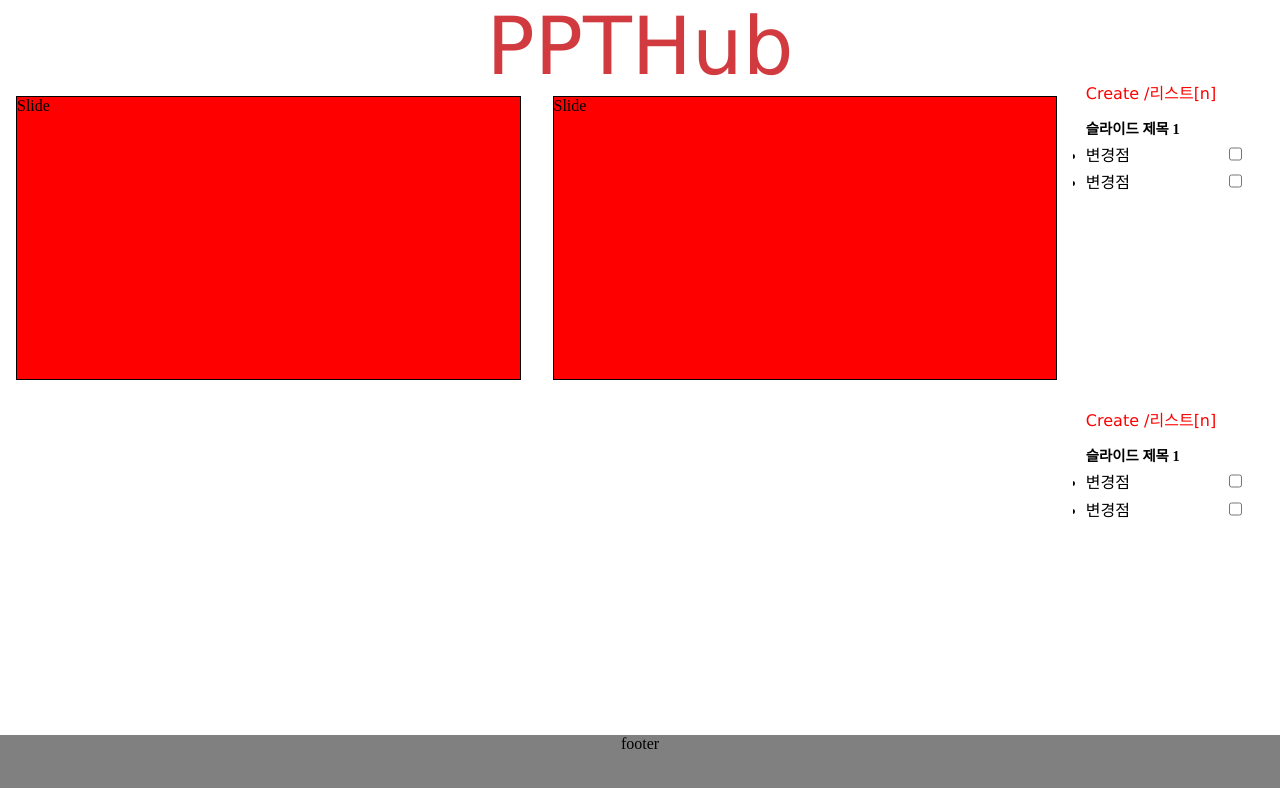
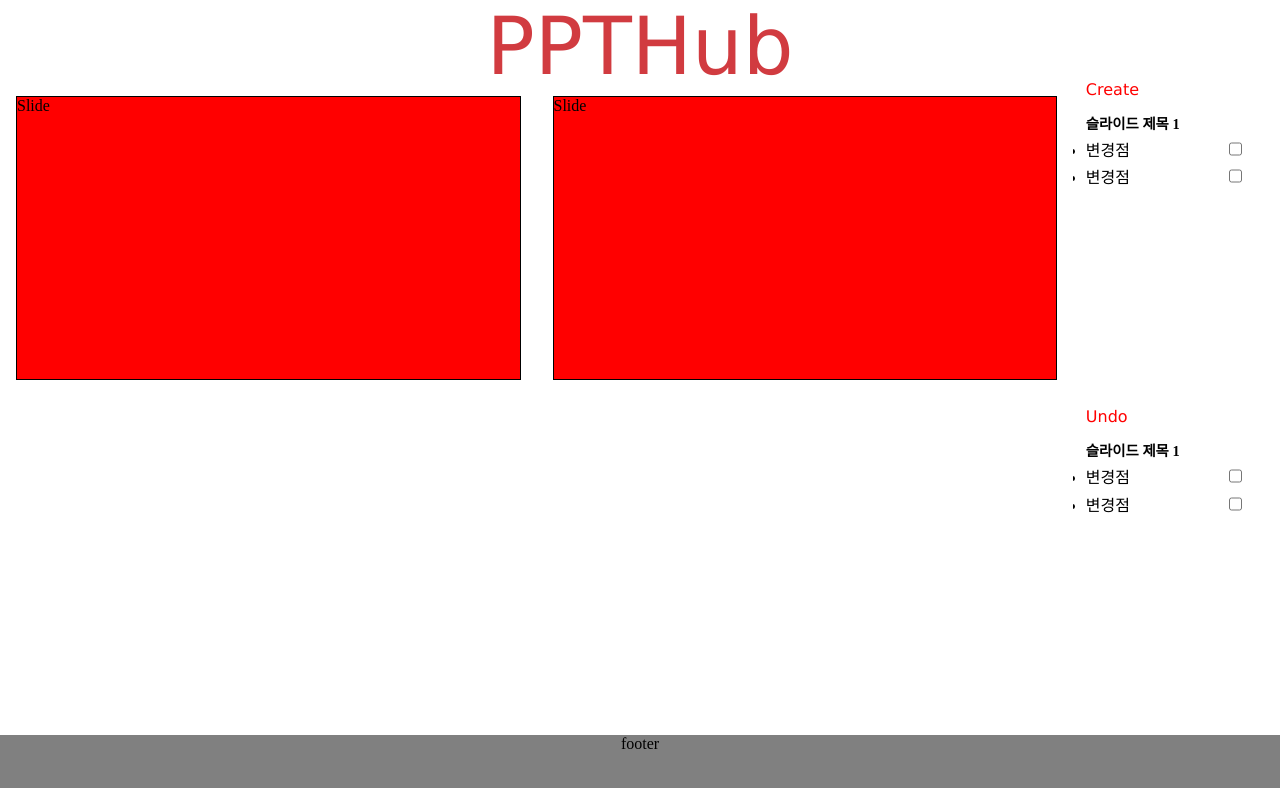
Before and after one commit to Team-threeI/ppthub-client, a React (Create React App) app: page / in a window 1280 px wide. Shown: the top 788 px of the page. Built offline with nearby package versions, Linux system fonts and the light colour scheme.

Commit message:
FIx: Side Bar css 태그 태그 네임 변경 및 수정

```diff
--- a/src/components/SideBar/SideBar.js
+++ b/src/components/SideBar/SideBar.js
@@ -5,8 +5,14 @@ import SideBarData from "./SideBarList";
 function SideBar() {
   return (
     <SideBarContainer>
-      <SideBarData />
-      <SideBarData />
+      <SideBarSection>
+        <SideBarHeader>Create</SideBarHeader>
+        <SideBarData />
+      </SideBarSection>
+      <SideBarSection>
+        <SideBarHeader>Undo</SideBarHeader>
+        <SideBarData />
+      </SideBarSection>
     </SideBarContainer>
   );
 }
@@ -18,35 +24,17 @@ const SideBarContainer = styled.div`
   height: 100%;
 `;
 
-const SideBarLittleTitle = styled.p`
-  font-family: "Lucida Sans", sans-serif;
-`;
-
-const SideBarCreateList = styled.div`
-  display: flex;
-  flex-direction: column;
-  position: fixed;
-  top: 13%;
+const SideBarSection = styled.section`
   width: 100%;
-  height: 36%;
+  height: 100%;
+  padding-left: 1vw;
   overflow: auto;
 `;
 
-const SideBarUndoList = styled(SideBarCreateList)`
-  top: 53%;
-`;
-
-const SideBarCreate = styled(SideBarLittleTitle)`
-  position: fixed;
-  width: 100%;
+const SideBarHeader = styled.header`
   color: red;
-`;
-const SideBarUndo = styled(SideBarLittleTitle)`
-  position: fixed;
-  top: 50%;
-  width: 100%;
-  background: white;
-  color: blue;
+  font-family: "Lucida Sans", sans-serif;
+  padding-bottom: 1vw;
 `;
 
 export default SideBar;
--- a/src/components/SideBar/SideBarList.js
+++ b/src/components/SideBar/SideBarList.js
@@ -4,46 +4,36 @@ import styled from "styled-components";
 function SideBarList({ sideBarData }) {
   return (
     <SideBarDataContainer>
-      <SideBarHeader>Create /리스트[n]</SideBarHeader>
       <SideBarLittleHeader>
         <strong>슬라이드 제목 1</strong>
       </SideBarLittleHeader>
-      <SideBarUl>
-        <SideBarLi>
+      <SideBarItemList>
+        <SideBarItem>
           <InputLabel>
             변경점 <CheckInput type="checkbox" />
           </InputLabel>
-        </SideBarLi>
-        <SideBarLi>
+        </SideBarItem>
+        <SideBarItem>
           <InputLabel>
             변경점 <CheckInput type="checkbox" />
           </InputLabel>
-        </SideBarLi>
-      </SideBarUl>
+        </SideBarItem>
+      </SideBarItemList>
     </SideBarDataContainer>
   );
 }
 
 const SideBarDataContainer = styled.div`
-  width: 100%;
-  height: 100%;
-  padding-left: 1vw;
-  overflow: auto;
-`;
-
-const SideBarHeader = styled.header`
-  color: red;
-  font-family: "Lucida Sans", sans-serif;
-  padding-bottom: 1vw;
+  color: black;
 `;
 
 const SideBarLittleHeader = styled.header`
   font-size: 0.9rem;
 `;
 
-const SideBarUl = styled.ul``;
+const SideBarItemList = styled.ul``;
 
-const SideBarLi = styled.li`
+const SideBarItem = styled.li`
   padding-top: 0.3vw;
 `;
 
```
